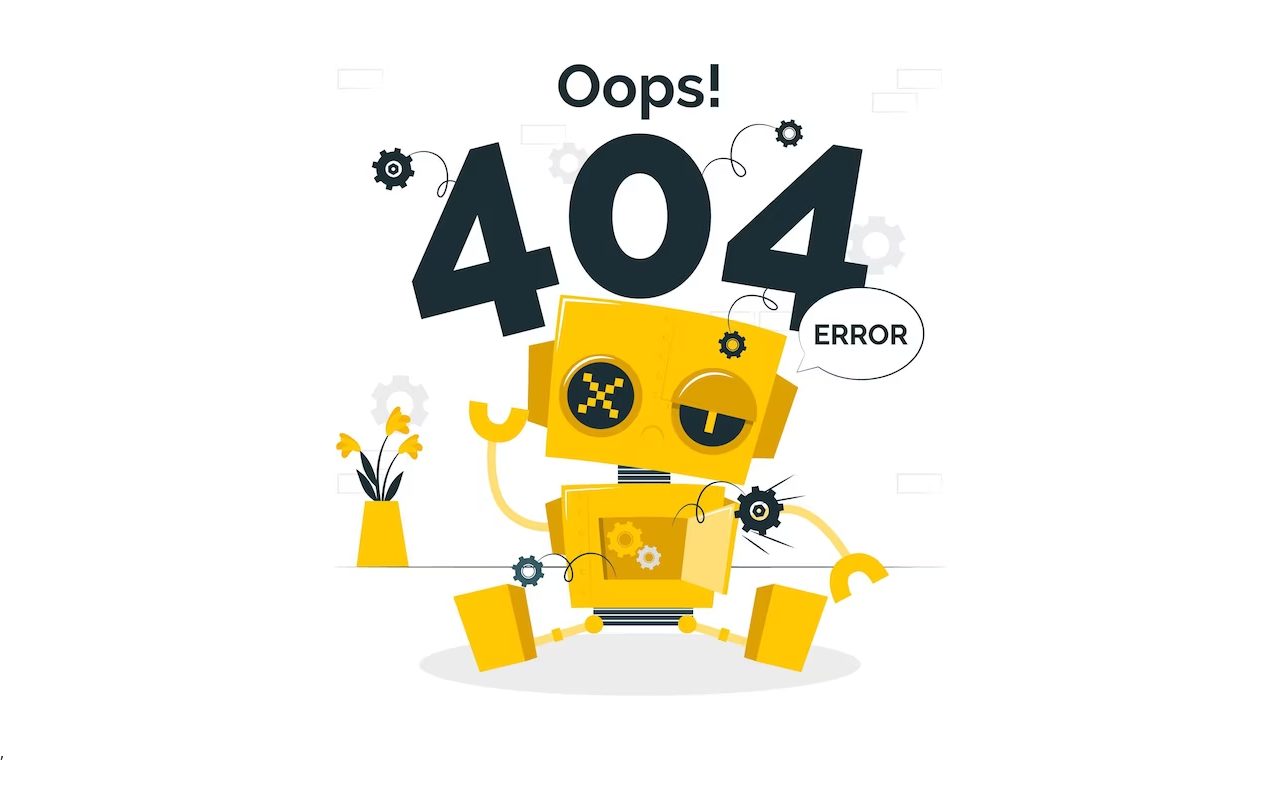
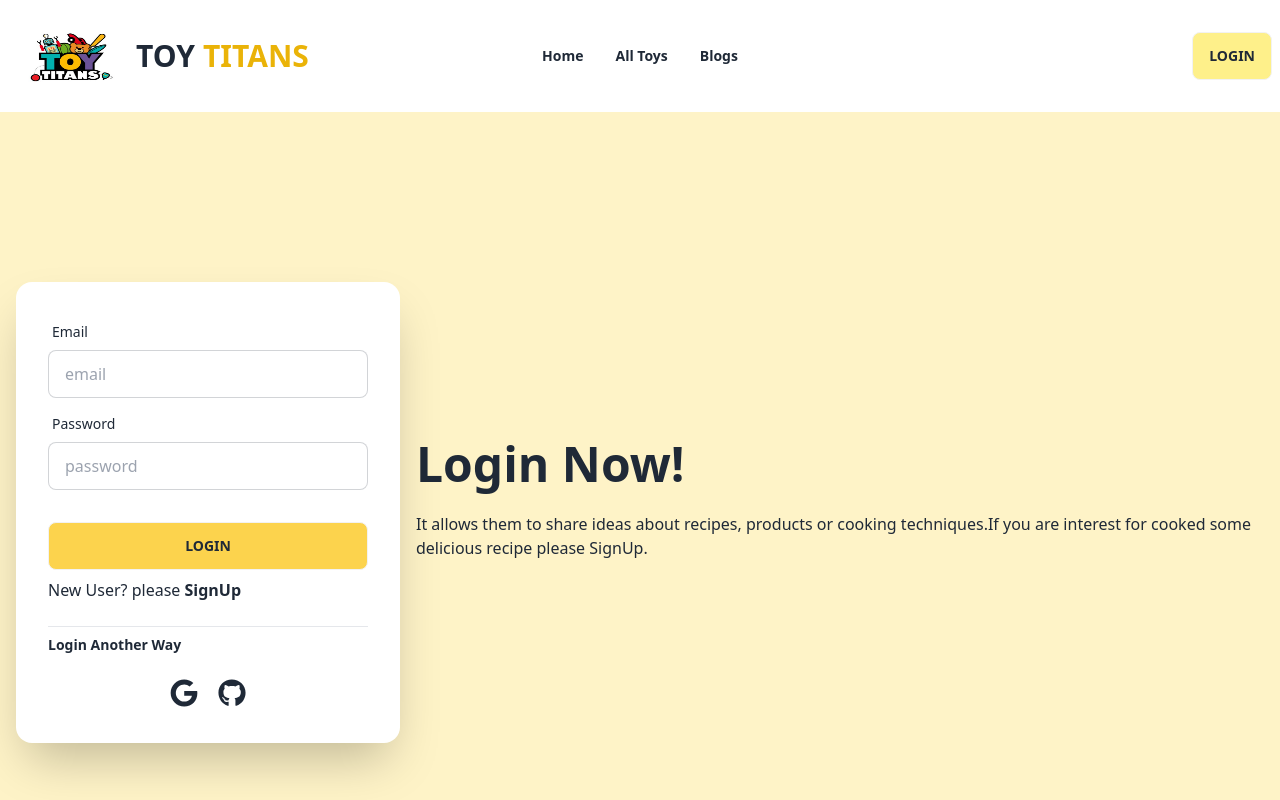
Before and after one commit to zaabed/toy-market-client, a React (Vite) app: page /login in a window 1280 px wide. Shown: the top 800 px of the page. Built offline with nearby package versions, Linux system fonts and the light colour scheme.

Commit message:
login and register done

```diff
--- a/package.json
+++ b/package.json
@@ -15,6 +15,7 @@
     "match-sorter": "^6.3.1",
     "react": "^18.2.0",
     "react-dom": "^18.2.0",
+    "react-icons": "^4.10.1",
     "react-router-dom": "^6.14.2",
     "sort-by": "^1.2.0"
   },
--- /dev/null
+++ b/src/Pages/Login&SignUp/Login.jsx
@@ -0,0 +1,65 @@
+import { Link } from "react-router-dom";
+import { FaGithub, FaGoogle } from 'react-icons/fa';
+
+const Login = () => {
+    return (
+        <div>
+            <div className="hero min-h-screen bg-amber-100 ">
+                <div className="hero-content flex-col lg:flex-row-reverse">
+                    <div className="text-center lg:text-left">
+
+                        {/* ----Check  Successful Login---- */}
+                        {/* {
+                            error &&
+                            <div className="alert alert-error">
+                                <svg xmlns="http://www.w3.org/2000/svg" className="stroke-current shrink-0 h-6 w-6" fill="none" viewBox="0 0 24 24"><path strokeLinecap="round" strokeLinejoin="round" strokeWidth="2" d="M10 14l2-2m0 0l2-2m-2 2l-2-2m2 2l2 2m7-2a9 9 0 11-18 0 9 9 0 0118 0z" /></svg>
+                                <span>{error}</span>
+                            </div>
+                        } */}
+
+                        {/* {
+                            success &&
+                            <div className="alert alert-success">
+                                <svg xmlns="http://www.w3.org/2000/svg" className="stroke-current shrink-0 h-6 w-6" fill="none" viewBox="0 0 24 24"><path strokeLinecap="round" strokeLinejoin="round" strokeWidth="2" d="M9 12l2 2 4-4m6 2a9 9 0 11-18 0 9 9 0 0118 0z" /></svg>
+                                <span>{success}</span>
+                            </div>
+                        } */}
+
+                        <h1 className="text-5xl font-bold">Login Now!</h1>
+                        <p className="py-6">It allows them to share ideas about recipes, products or cooking techniques.If you are interest for cooked some delicious recipe please SignUp.</p>
+                    </div>
+                    <div className="card flex-shrink-0 w-full max-w-sm shadow-2xl bg-base-100">
+
+                        <form className="card-body">
+
+                            <div className="form-control">
+                                <label className="label">
+                                    <span className="label-text">Email</span>
+                                </label>
+                                <input type="email" name='email' placeholder="email" className="input input-bordered" required />
+                            </div>
+                            <div className="form-control">
+                                <label className="label">
+                                    <span className="label-text">Password</span>
+                                </label>
+                                <input type="password" name='password' placeholder="password" className="input input-bordered" required />
+                            </div>
+                            <div className="form-control mt-6">
+                                <button className="btn bg-amber-300">Login</button>
+                            </div>
+                            <p>New User? please <Link to='/signUp'><b>SignUp</b></Link> </p>
+                            <hr className='mt-4' />
+                            <p className='text-sm'><b>Login Another Way</b></p>
+                            <div className='flex mx-auto text-4xl mt-3'>
+                                <Link><FaGoogle className='me-3 p-1 rounded'></FaGoogle></Link>
+                                <Link><FaGithub className=' p-1'></FaGithub></Link>
+                            </div>
+                        </form>
+                    </div>
+                </div>
+            </div>
+        </div >
+    );
+};
+
+export default Login;
--- /dev/null
+++ b/src/Pages/Login&SignUp/SignUp.jsx
@@ -0,0 +1,68 @@
+import { Link } from "react-router-dom";
+
+
+const SignUp = () => {
+    return (
+        <div className="hero min-h-screen bg-amber-100">
+            <div className="hero-content flex-col lg:flex-row-reverse">
+                <div className="text-center lg:text-left">
+
+                    {/* ----email password validation and create account successful check---- */}
+
+                    {/* {
+                        error &&
+                        <div className="alert alert-error">
+                            <svg xmlns="http://www.w3.org/2000/svg" className="stroke-current shrink-0 h-6 w-6" fill="none" viewBox="0 0 24 24"><path strokeLinecap="round" strokeLinejoin="round" strokeWidth="2" d="M10 14l2-2m0 0l2-2m-2 2l-2-2m2 2l2 2m7-2a9 9 0 11-18 0 9 9 0 0118 0z" /></svg>
+                            <span>{error}</span>
+                        </div>
+                    } */}
+
+                    {/* {
+                        success &&
+                        <div className="alert alert-success">
+                            <svg xmlns="http://www.w3.org/2000/svg" className="stroke-current shrink-0 h-6 w-6" fill="none" viewBox="0 0 24 24"><path strokeLinecap="round" strokeLinejoin="round" strokeWidth="2" d="M9 12l2 2 4-4m6 2a9 9 0 11-18 0 9 9 0 0118 0z" /></svg>
+                            <span>{success}</span>
+                        </div>
+                    } */}
+
+                    <h1 className="text-5xl font-bold">SignUp Now!</h1>
+                    <p className="py-6">It allows them to share ideas about recipes, products or cooking techniques.If you are interest for cooked some delicious recipe please SignUp. </p>
+                </div>
+                <div className="card flex-shrink-0 w-full max-w-sm shadow-2xl bg-base-100">
+                    <form className="card-body">
+                        <div className="form-control">
+                            <label className="label">
+                                <span className="label-text">Name</span>
+                            </label>
+                            <input type="text" name='name' placeholder="name" className="input input-bordered" required />
+                        </div>
+                        <div className="form-control">
+                            <label className="label">
+                                <span className="label-text">Photo URL</span>
+                            </label>
+                            <input type="text" name='photo' placeholder="Photo URL" className="input input-bordered" required />
+                        </div>
+                        <div className="form-control">
+                            <label className="label">
+                                <span className="label-text">Email</span>
+                            </label>
+                            <input type="email" name='email' placeholder="email" className="input input-bordered" required />
+                        </div>
+                        <div className="form-control">
+                            <label className="label">
+                                <span className="label-text">Password</span>
+                            </label>
+                            <input type="password" name='password' placeholder="password" className="input input-bordered" required />
+                        </div>
+                        <div className="form-control mt-6">
+                            <button className="btn bg-amber-300">SignUp</button>
+                        </div>
+                        <p>Already have an account? please <Link to='/login'><b>Login</b></Link> </p>
+                    </form>
+                </div>
+            </div>
+        </div>
+    );
+};
+
+export default SignUp;
--- a/src/Pages/Shared/Footer/Footer.jsx
+++ b/src/Pages/Shared/Footer/Footer.jsx
@@ -1,7 +1,8 @@
 
 const Footer = () => {
     return (
-        <footer className="footer footer-center p-10 bg-neutral text-primary-content">
+        <div className="mt-10">
+            <footer className="footer footer-center p-10 bg-gradient-to-r from-purple-400 via-pink-500 to-red-500 text-primary-content rounded-md">
                 <div>
                     <svg width="50" height="50" viewBox="0 0 24 24" xmlns="http://www.w3.org/2000/svg" fillRule="evenodd" className="inline-block fill-current"><path d="M22.672 15.226l-2.432.811.841 2.515c.33 1.019-.209 2.127-1.23 2.456-1.15.325-2.148-.321-2.463-1.226l-.84-2.518-5.013 1.677.84 2.517c.391 1.203-.434 2.542-1.831 2.542-.88 0-1.601-.564-1.86-1.314l-.842-2.516-2.431.809c-1.135.328-2.145-.317-2.463-1.229-.329-1.018.211-2.127 1.231-2.456l2.432-.809-1.621-4.823-2.432.808c-1.355.384-2.558-.59-2.558-1.839 0-.817.509-1.582 1.327-1.846l2.433-.809-.842-2.515c-.33-1.02.211-2.129 1.232-2.458 1.02-.329 2.13.209 2.461 1.229l.842 2.515 5.011-1.677-.839-2.517c-.403-1.238.484-2.553 1.843-2.553.819 0 1.585.509 1.85 1.326l.841 2.517 2.431-.81c1.02-.33 2.131.211 2.461 1.229.332 1.018-.21 2.126-1.23 2.456l-2.433.809 1.622 4.823 2.433-.809c1.242-.401 2.557.484 2.557 1.838 0 .819-.51 1.583-1.328 1.847m-8.992-6.428l-5.01 1.675 1.619 4.828 5.011-1.674-1.62-4.829z"></path></svg>
                     <p className="font-bold">
@@ -17,6 +18,7 @@ const Footer = () => {
                     </div>
                 </div>
             </footer>
+        </div>
     );
 };
 
```
Also changed, not shown: src/Route/Route.jsx (+14 -1 lines), 1 other file (tests, documents, lock files or other folders). Lines whose indentation alone changed are shown as unchanged.
